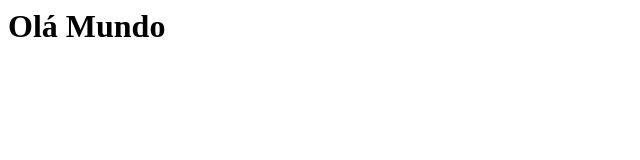
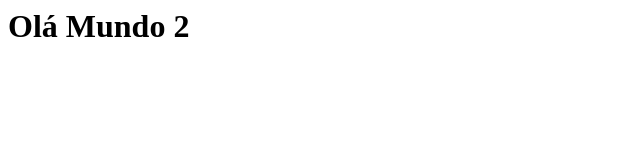
Before and after one commit to JeanJerri/test, a plain HTML site: page index.html in a window 1280 px wide. Shown: the full height of the page, 0-640 px from the left. Drawn offline with Linux system fonts and the light colour scheme.

Commit message:
segundo commit

```diff
--- a/index.html
+++ b/index.html
@@ -1 +1 @@
-<h1>Olá Mundo</h1>
+<h1>Olá Mundo 2</h1>
```
